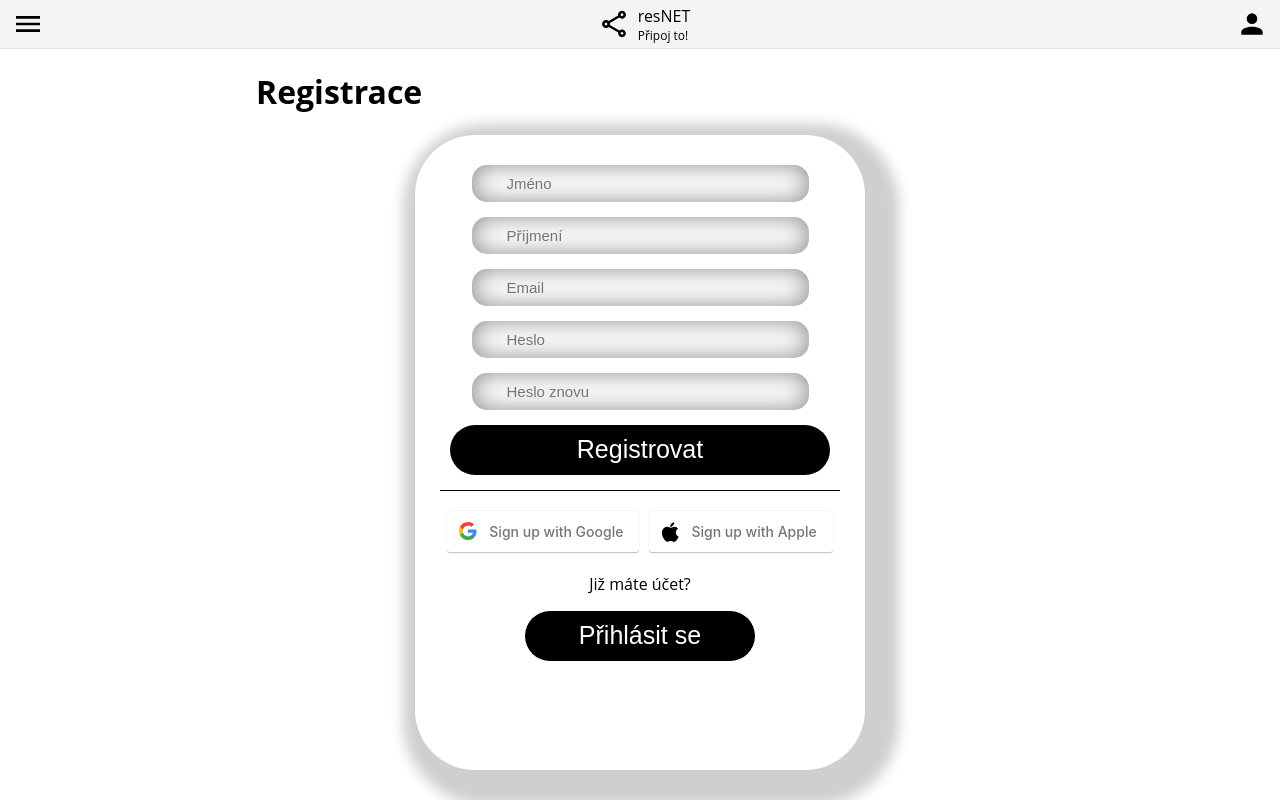
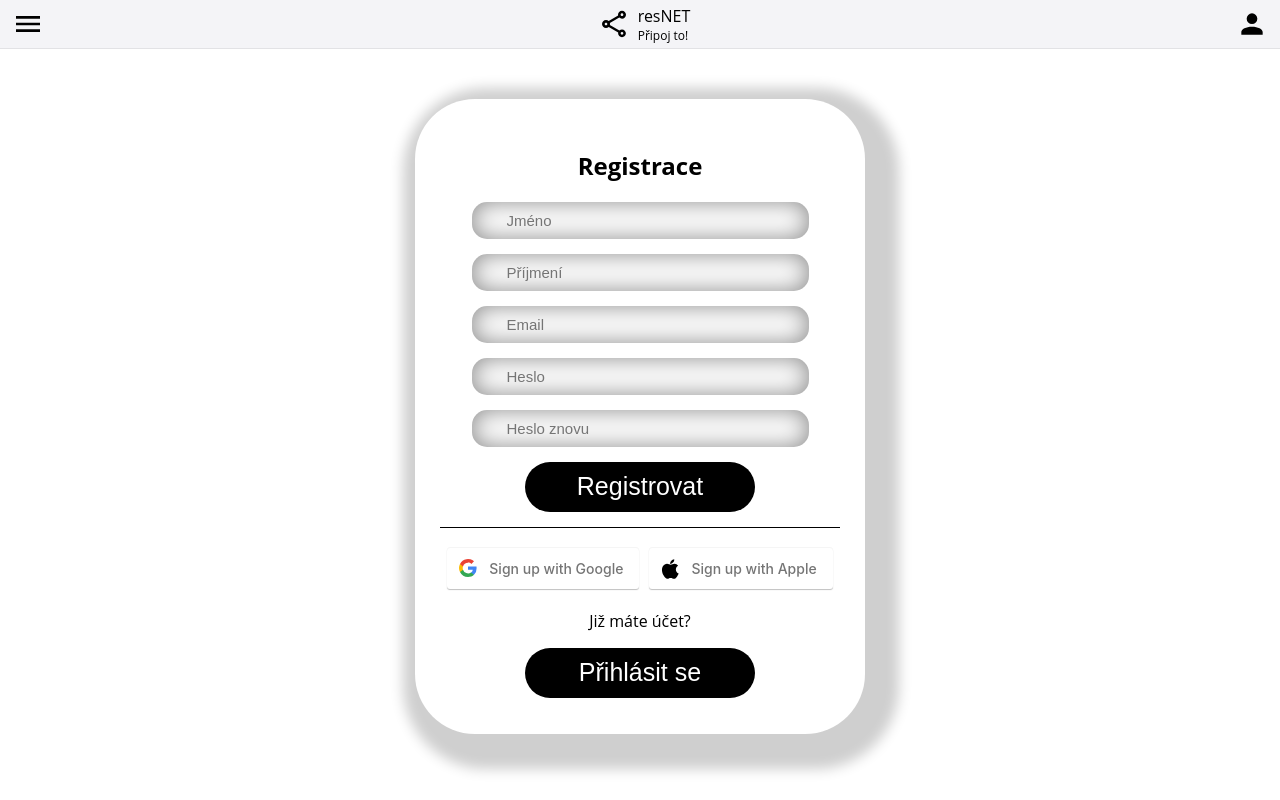
Before and after one commit to jakub747/LPWANPortal, a React (Create React App) app: page /register in a window 1280 px wide. Built offline with nearby package versions, Linux system fonts and the light colour scheme.

Commit message:
UI improvement.
Signed-off-by: Vana Jakub

```diff
--- a/src/pages/Login.js
+++ b/src/pages/Login.js
@@ -15,8 +15,8 @@ export default function Login({ loggedIn }) {
     return <>
         <Header />
         <main>
-            <h1>Přihlášení</h1>
             <section className='content-box'>
+                <h1>Přihlášení</h1>
                 <form action="/sign_in.php" method="post">
                     <input type="text" placeholder="Email" className="input-box" />
                     <input type="password" placeholder="Heslo" className="input-box" />
@@ -26,7 +26,7 @@ export default function Login({ loggedIn }) {
                 <button type="button" class="login-with-google-btn">Sign in with Google</button>
                 <button type="button" class="login-with-apple-btn">Sign in with Apple</button>
                 <p>Ještě nemáte účet?</p>
-                <a href="/register"><button className='black-button-small'>Registrovat</button></a>
+                <a href="/register"><button className='black-button'>Registrovat</button></a>
             </section>
         </main>
     </>
--- a/src/pages/Registration.js
+++ b/src/pages/Registration.js
@@ -16,8 +16,8 @@ export default function Regstration({ loggedIn }) {
     return <>
         <Header />
         <main>
-            <h1>Registrace</h1>
             <section className='content-box'>
+                <h1>Registrace</h1>
                 <form action="/register.php" method="post">
                     <input type="text" placeholder="Jméno" className="input-box" />
                     <input type="text" placeholder="Příjmení" className="input-box" />
@@ -30,7 +30,7 @@ export default function Regstration({ loggedIn }) {
                 <button type="button" class="login-with-google-btn">Sign up with Google</button>
                 <button type="button" class="login-with-apple-btn">Sign up with Apple</button>
                 <p>Již máte účet?</p>
-                <a href='/login'><button className='black-button-small'>Přihlásit se</button></a>
+                <a href='/login'><button className='black-button'>Přihlásit se</button></a>
             </section>
         </main>
         <Footer />
--- a/src/styles/FormStyle.css
+++ b/src/styles/FormStyle.css
@@ -4,6 +4,7 @@
     display: flex;
     padding: 25px 0 25px 0;
     display: block;
+    margin-top: 50px;
     margin-left: auto;
     margin-right: auto;
     justify-content: center;
@@ -30,17 +31,6 @@
 }
 
 .black-button {
-    width: 380px;
-    height: 50px;
-    border-radius: 60px;
-    background-color: black;
-    color: white;
-    font-size: 25px;
-    border: none;
-    cursor: pointer;
-}
-
-.black-button-small {
     width: 230px;
     height: 50px;
     border-radius: 60px;
```
